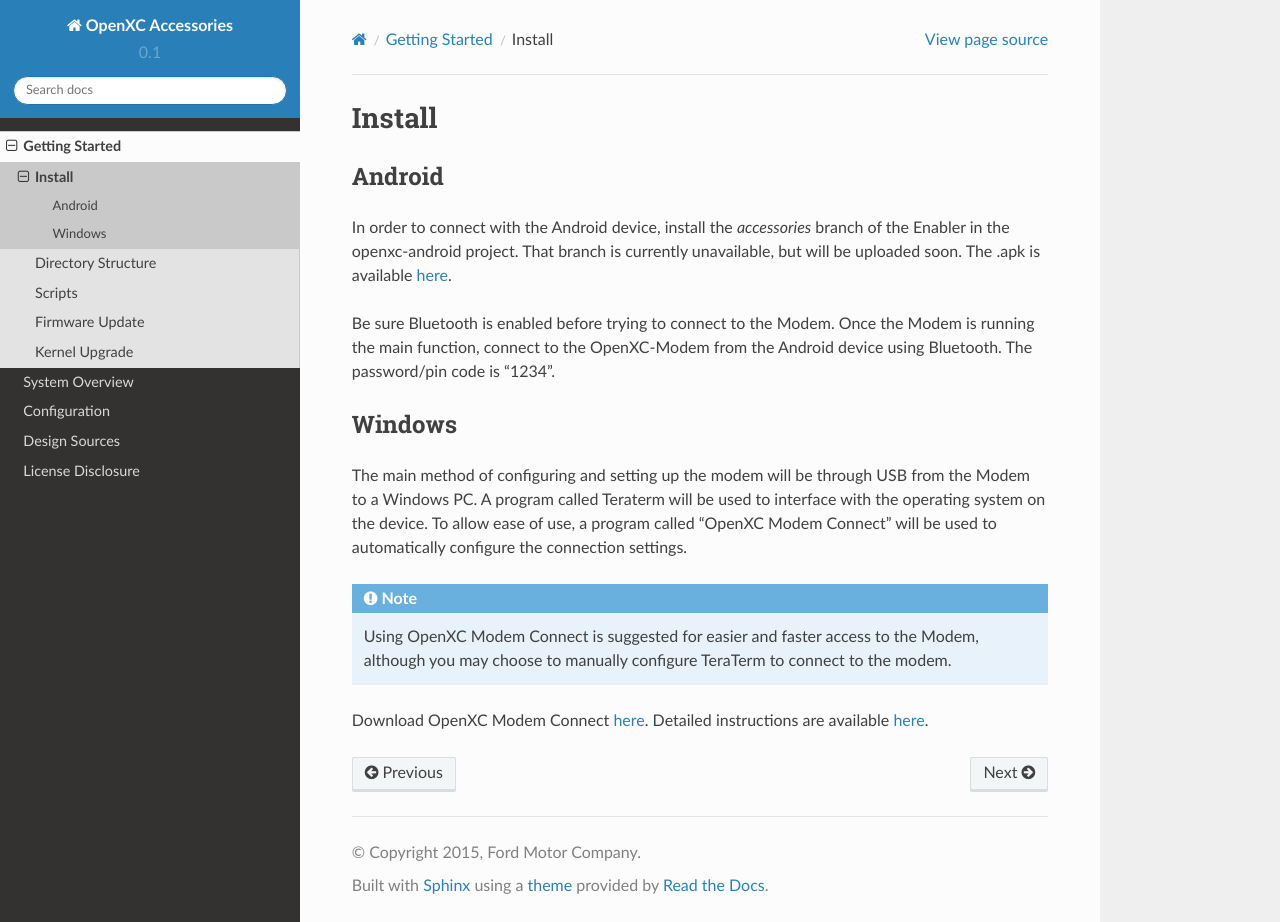
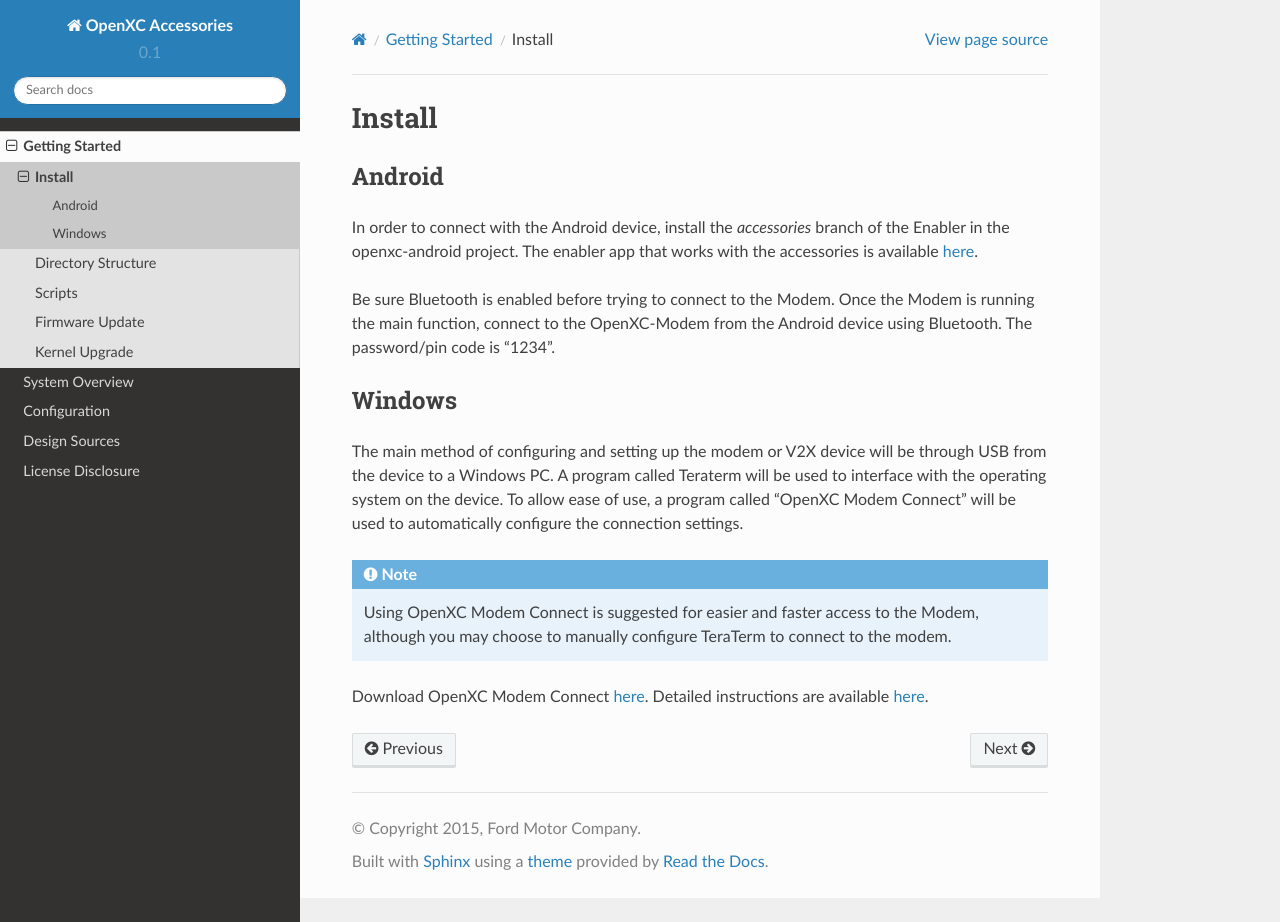
Before and after one commit to openxc/openxc-accessories, a Sphinx documentation site: the page built from docs/install.rst, in a window 1280 px wide and 922 px high. Built offline with Sphinx 7.4.7 and the Read the Docs theme 2.0.0, drawn with Linux system fonts in a browser that asks for light colours.

Commit message:
Update install.rst

```diff
--- a/docs/install.rst
+++ b/docs/install.rst
@@ -7,8 +7,7 @@
 .. TODO use the Enabler Modem accessory branch until play store is merged.
 
 In order to connect with the Android device, install the *accessories* branch of
-the Enabler in the openxc-android project. That branch is currently unavailable, but will be uploaded soon.
-The \.apk is available `here <https://github.com/openxc/openxc-accessories/tree/master/tools/openxc-enabler-v6.0.6-modem.354.apk>`_.
+the Enabler in the openxc-android project. The enabler app that works with the accessories is available `here <https://github.com/openxc/openxc-accessories/tree/master/tools/openxc-enabler-v6.0.6-modem.354.apk>`_.
 
 ..
  In order to connect with the Android device, go to the Google Play Store to download
@@ -22,8 +21,8 @@
 Windows
 -------
 
-The main method of configuring and setting up the modem will be through USB from the
-Modem to a Windows PC. A program called Teraterm will be used to interface with the
+The main method of configuring and setting up the modem or V2X device will be through USB from the
+device to a Windows PC. A program called Teraterm will be used to interface with the
 operating system on the device. To allow ease of use, a program called “OpenXC Modem Connect”
 will be used to automatically configure the connection settings.
 
```
